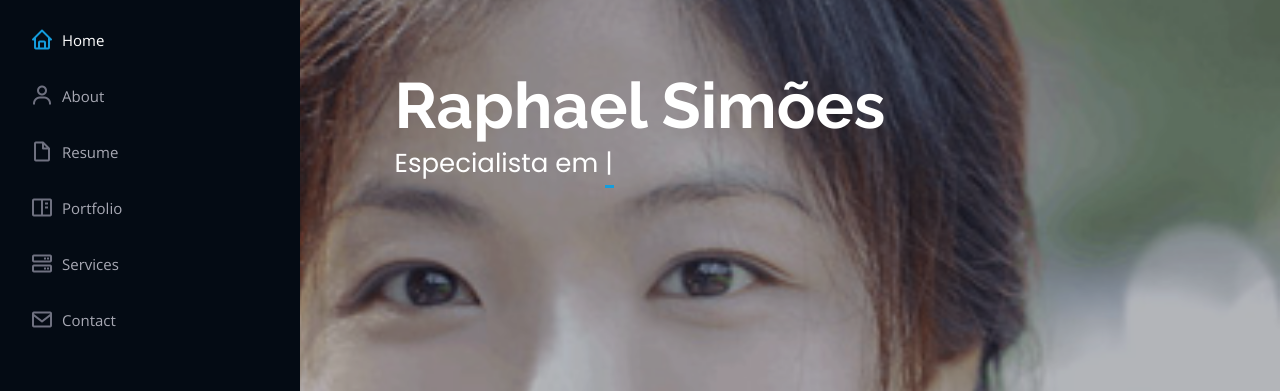
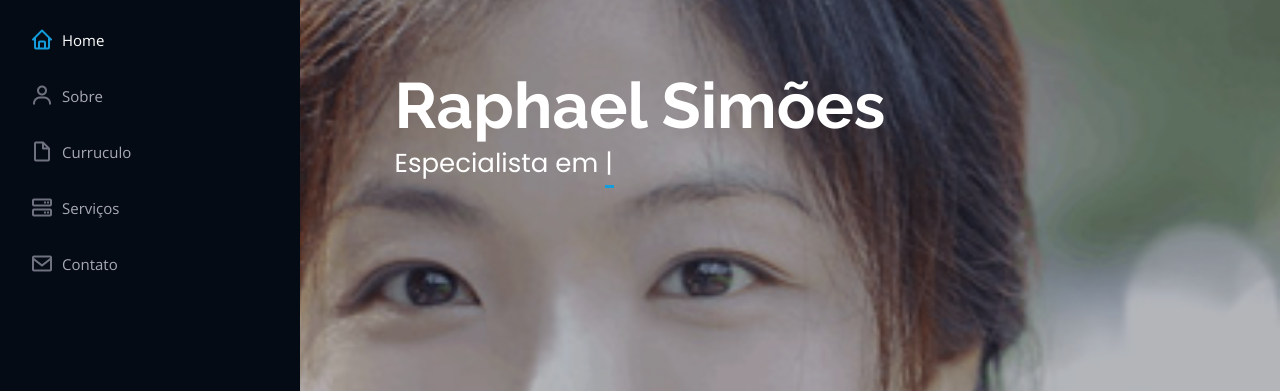
Before and after one commit to sheik661/Portifolio, a plain HTML site: page iPortfolio/index.html in a window 1280 px wide. Shown: the part 245-636 px from the top of the page. Drawn offline with nearby package versions, Linux system fonts and the light colour scheme.

Commit message:
Tradução do menu lateral

```diff
--- a/iPortfolio/index.html
+++ b/iPortfolio/index.html
@@ -60,11 +60,10 @@
       <nav id="navbar" class="nav-menu navbar">
         <ul>
           <li><a href="#hero" class="nav-link scrollto active"><i class="bx bx-home"></i> <span>Home</span></a></li>
-          <li><a href="#about" class="nav-link scrollto"><i class="bx bx-user"></i> <span>About</span></a></li>
-          <li><a href="#resume" class="nav-link scrollto"><i class="bx bx-file-blank"></i> <span>Resume</span></a></li>
-          <li><a href="#portfolio" class="nav-link scrollto"><i class="bx bx-book-content"></i> <span>Portfolio</span></a></li>
-          <li><a href="#services" class="nav-link scrollto"><i class="bx bx-server"></i> <span>Services</span></a></li>
-          <li><a href="#contact" class="nav-link scrollto"><i class="bx bx-envelope"></i> <span>Contact</span></a></li>
+          <li><a href="#about" class="nav-link scrollto"><i class="bx bx-user"></i> <span>Sobre</span></a></li>
+          <li><a href="#resume" class="nav-link scrollto"><i class="bx bx-file-blank"></i> <span>Curruculo</span></a></li>
+          <li><a href="#services" class="nav-link scrollto"><i class="bx bx-server"></i> <span>Serviços</span></a></li>
+          <li><a href="#contact" class="nav-link scrollto"><i class="bx bx-envelope"></i> <span>Contato</span></a></li>
         </ul>
       </nav><!-- .nav-menu -->
     </div>
```
